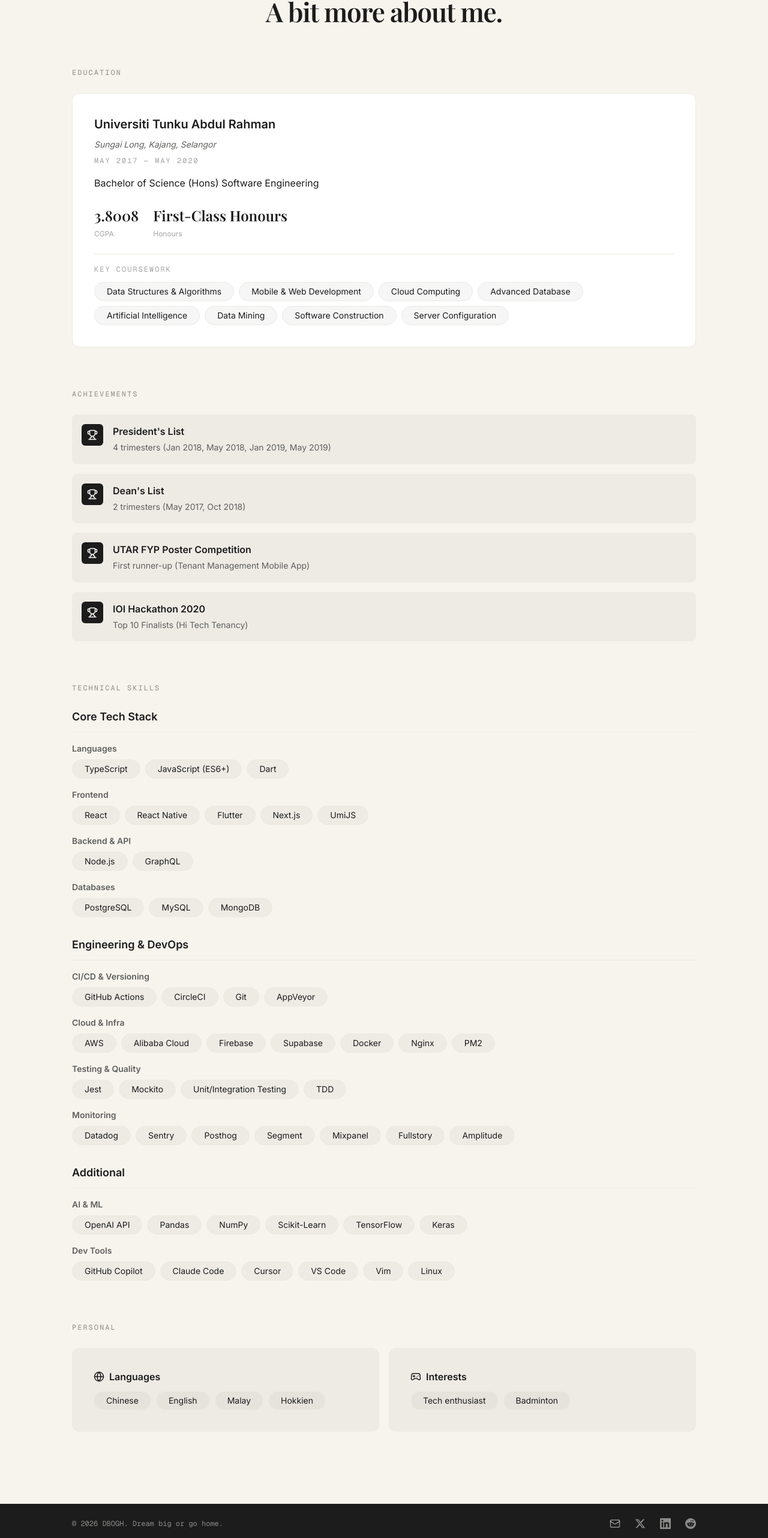
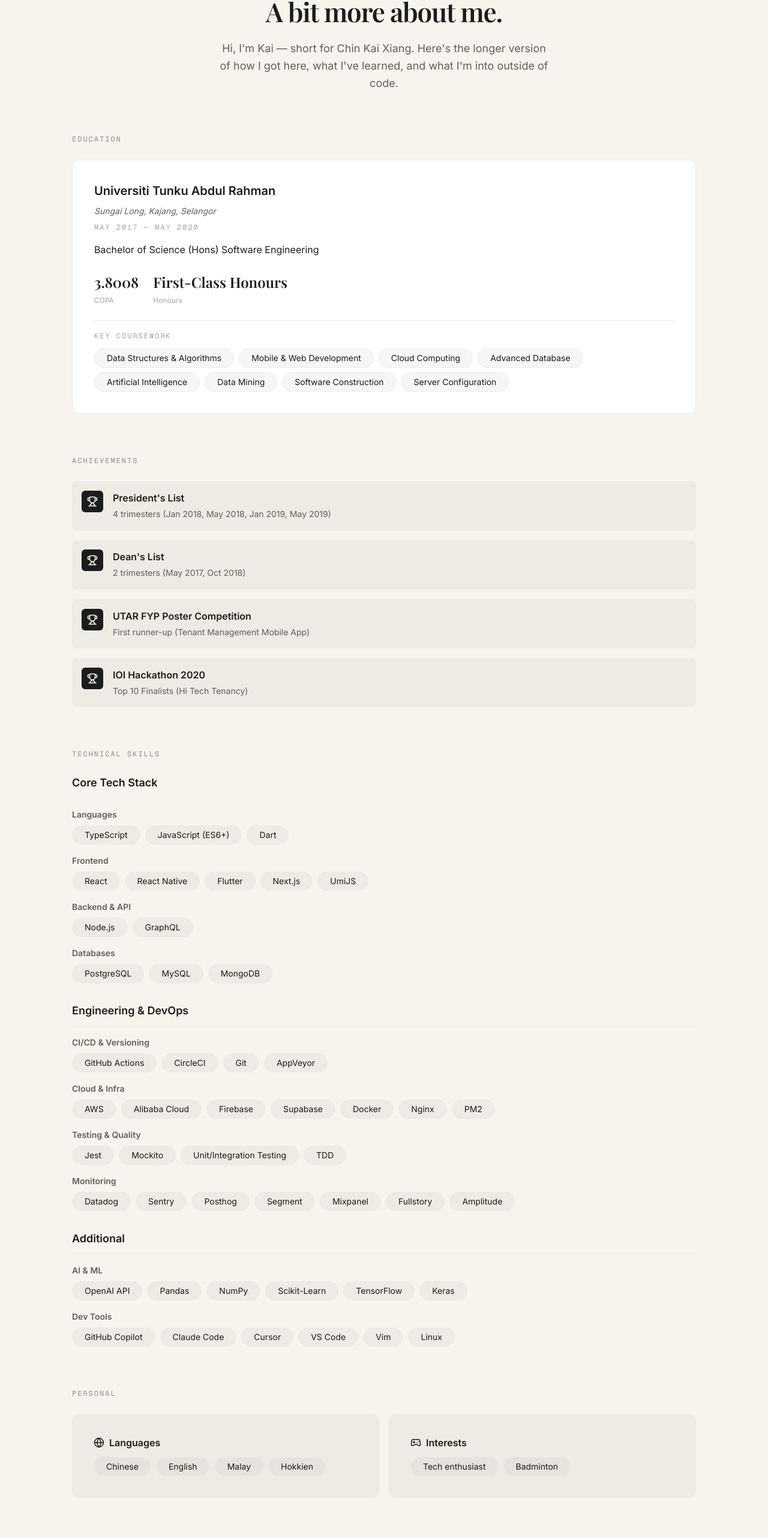
Before and after one commit to ChinKX/dbogh-website, a Next.js app: page /about in a window 1280 px wide. Shown: the part 233-2797 px from the top of the page at 60% size. Built offline with nearby package versions, Linux system fonts and the light colour scheme; a web font is replaced by a local one.

Commit message:
feat: surface name across hero, about, footer, and metadata
Adds "Kai" / "Chin Kai Xiang" to visible site copy and SEO metadata so
visitors actually see whose site this is — previously the name only lived
inside per-page meta descriptions.

```diff
--- a/src/app/(home)/_ui/Hero.tsx
+++ b/src/app/(home)/_ui/Hero.tsx
@@ -27,7 +27,7 @@ export function Hero() {
 
         <motion.div variants={fadeUp} transition={{ duration: 0.6 }}>
           <Text variant="display" className={styles.heading}>
-            Software developer{'\n'}who crafts with intent.
+            Hi, I&apos;m Kai.{'\n'}A software developer who crafts with intent.
           </Text>
         </motion.div>
 
--- a/src/app/about/page.module.css
+++ b/src/app/about/page.module.css
@@ -14,3 +14,8 @@
   gap: var(--space-4);
   text-align: center;
 }
+
+.intro {
+  max-width: 560px;
+  margin-top: var(--space-2);
+}
--- a/src/app/about/page.tsx
+++ b/src/app/about/page.tsx
@@ -18,6 +18,9 @@ export default function AboutPage() {
       <header className={styles.header}>
         <Text variant="mono" color="muted">ABOUT</Text>
         <Text variant="heading" as="h1">A bit more about me.</Text>
+        <Text variant="bodyLarge" color="secondary" className={styles.intro}>
+          Hi, I&apos;m Kai — short for Chin Kai Xiang. Here&apos;s the longer version of how I got here, what I&apos;ve learned, and what I&apos;m into outside of code.
+        </Text>
       </header>
       <Education />
       <Achievements />
--- a/src/app/layout.tsx
+++ b/src/app/layout.tsx
@@ -25,15 +25,15 @@ const geistMono = Geist_Mono({
 
 export const metadata: Metadata = {
   metadataBase: new URL("https://dbogh.com"),
-  title: "DBOGH — Dream Big or Go Home",
+  title: "Chin Kai Xiang — DBOGH",
   description:
-    "Software developer who crafts with intent. Pixel-perfect interfaces, scalable backends, creative problem solving.",
+    "Personal site of Chin Kai Xiang (Kai). Software developer who crafts with intent — pixel-perfect interfaces, scalable backends, creative problem solving.",
   openGraph: {
     type: "website",
     url: "/",
-    title: "DBOGH — Dream Big or Go Home",
+    title: "Chin Kai Xiang — DBOGH",
     description:
-      "Software developer who crafts with intent. Pixel-perfect interfaces, scalable backends, creative problem solving.",
+      "Personal site of Chin Kai Xiang (Kai). Software developer who crafts with intent — pixel-perfect interfaces, scalable backends, creative problem solving.",
   },
   alternates: { canonical: "/" },
 };
--- a/src/shared/Footer.tsx
+++ b/src/shared/Footer.tsx
@@ -60,7 +60,7 @@ export function Footer() {
   return (
     <footer className={styles.footer}>
       <span className={styles.copyright}>
-        &copy; 2026 DBOGH. Dream big or go home.
+        &copy; 2026 Chin Kai Xiang · DBOGH. Dream big or go home.
       </span>
       <div className={styles.socials}>
         {socialLinks.map(({ icon: Icon, href, label }) => {
```
